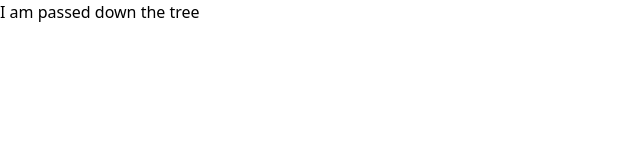
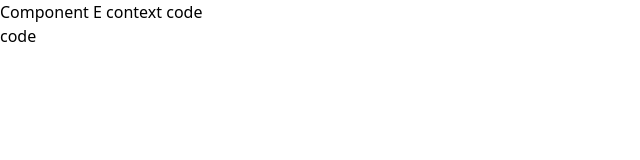
Before and after one commit to YannKamche/Learning-React, a React (Vite) app in the folder hello-world/: page / in a window 1280 px wide. Shown: the top 160 px of the page, without its empty margins (0-640 px from the left). Built offline with nearby package versions, Linux system fonts and the light colour scheme.

Commit message:
Context API

```diff
--- a/hello-world/src/App.jsx
+++ b/hello-world/src/App.jsx
@@ -50,9 +50,9 @@ const App = () => {
         {(count, incrementCount) => <Counter count={count} incrementCount={incrementCount}/>}
       </Render> */}
 
-      <UserProvider value="I am passed down the tree">
+      {/* <UserProvider value="I am passed down the tree"> */}
         <ComponentA />
-      </UserProvider>
+      {/* </UserProvider> */}
     </div>
   )
 }
--- a/hello-world/src/components/ComponentB.jsx
+++ b/hello-world/src/components/ComponentB.jsx
@@ -1,10 +1,19 @@
 import React, { Component } from 'react'
 import ComponentC from './ComponentC'
+import UserContext from './Context'
 
 class ComponentB extends Component {
+
+  static contextType = UserContext
   render() {
-    return <ComponentC />
+    return (
+      <div>
+        Component E context {this.context}
+        <ComponentC />
+      </div>
+    )
   }
 }
 
+
 export default ComponentB
--- a/hello-world/src/components/Context.jsx
+++ b/hello-world/src/components/Context.jsx
@@ -1,8 +1,10 @@
 import React from 'react'
 
-const UserContext = React.createContext();
+const UserContext = React.createContext("code");
 
 const UserProvider = UserContext.Provider;
 const UserConsumer = UserContext.Consumer;
 
 export { UserProvider, UserConsumer }
+
+export default UserContext
```
